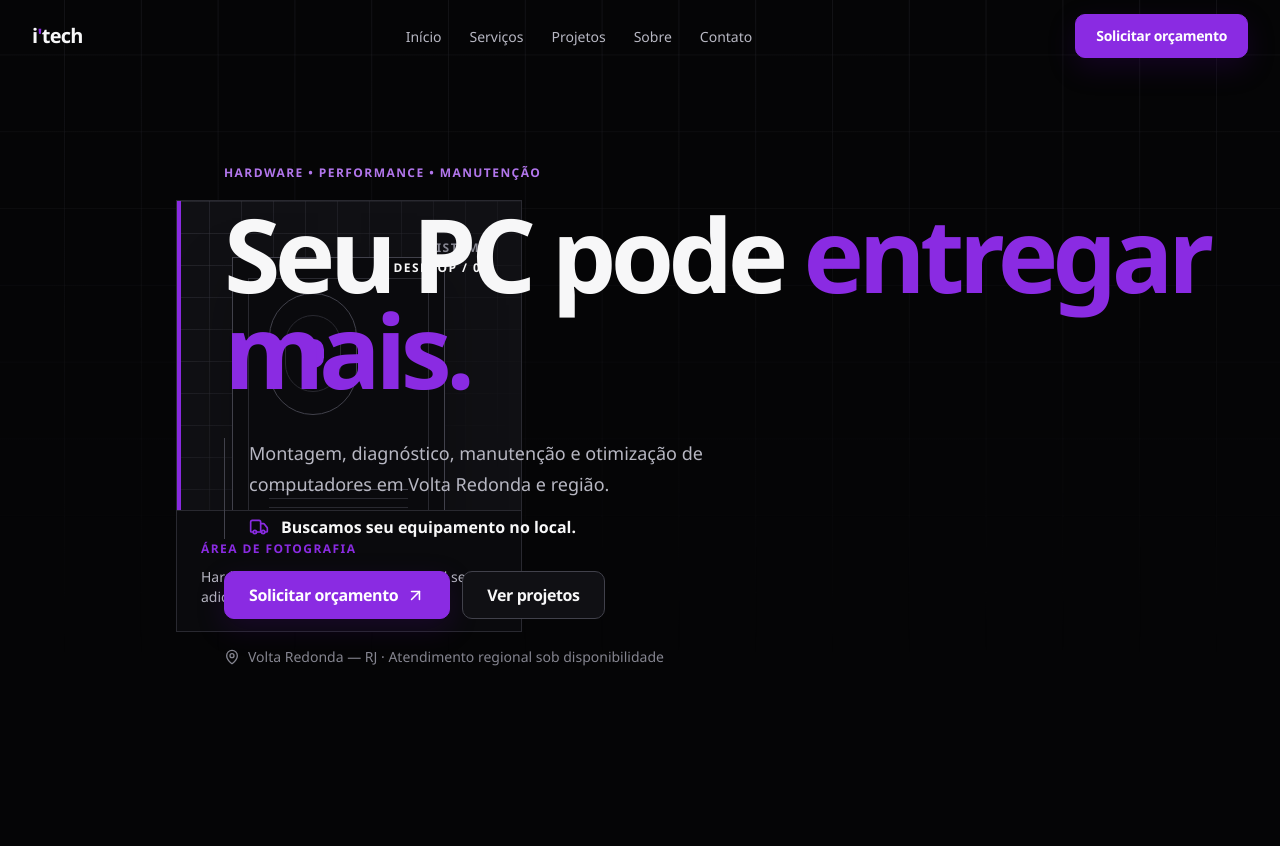
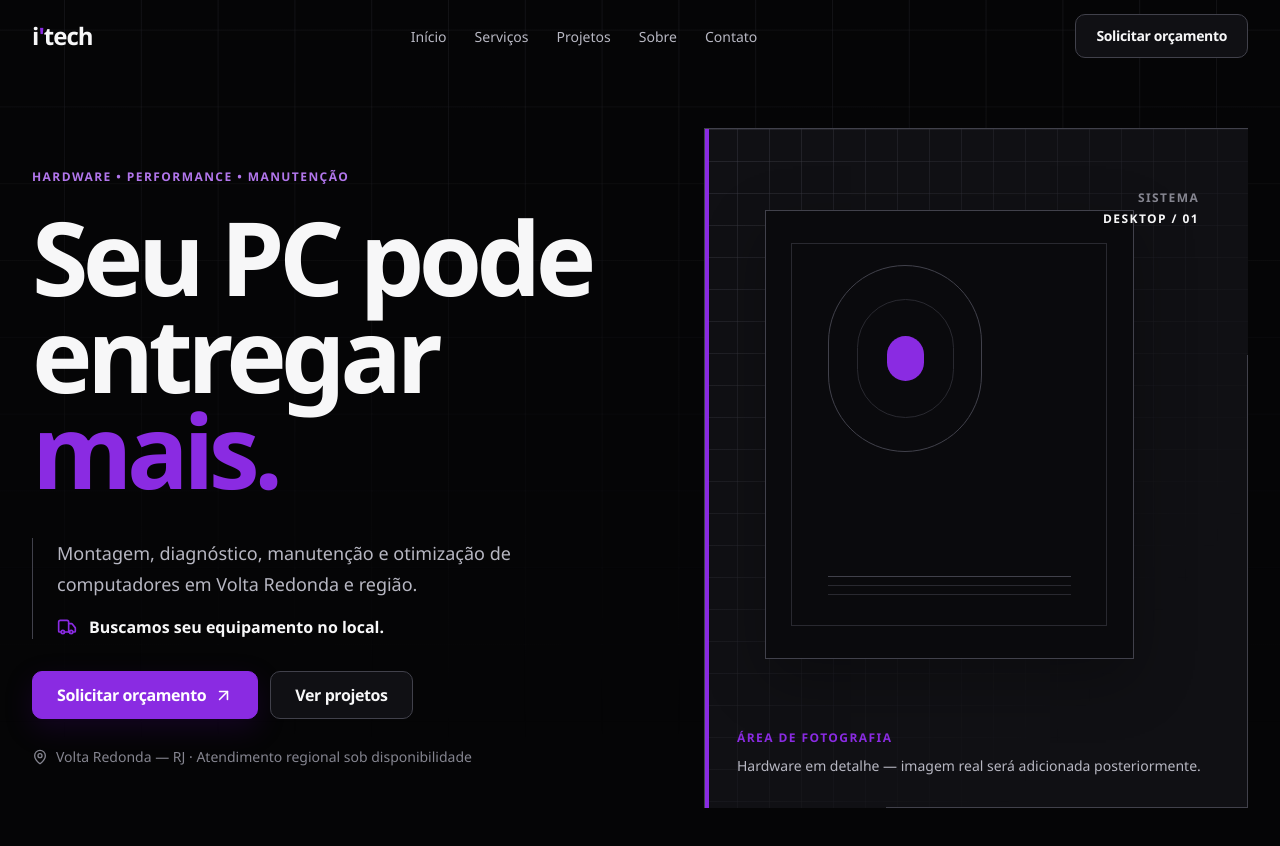
Before and after one commit to Gustavomrib/i-tech, a React (Vite) app: page / in a window 1280 px wide. Shown: the top 846 px of the page. Before the commit the page ends 800 px from the top, so only its background shows below. Built offline with nearby package versions, Linux system fonts and the light colour scheme.

Commit message:
refactor: refine hero composition

```diff
--- a/src/components/layout/Navbar.tsx
+++ b/src/components/layout/Navbar.tsx
@@ -59,7 +59,7 @@ export function Navbar() {
         <div className="flex h-18 items-center justify-between gap-6">
           <Link
             aria-label="i'tech — página inicial"
-            className="rounded-control text-xl font-bold tracking-[-0.04em] text-text-primary transition-ui hover:text-accent focus-visible:outline-focus"
+            className="rounded-control text-xl font-bold tracking-[-0.04em] text-text-primary transition-ui hover:text-accent focus-visible:outline-focus md:text-2xl"
             onClick={closeMenu}
             to="/"
           >
@@ -89,7 +89,7 @@ export function Navbar() {
           </nav>
 
           <div className="hidden md:block">
-            <Button href="#contato" size="sm">
+            <Button href="#contato" size="sm" variant="secondary">
               Solicitar orçamento
             </Button>
           </div>
--- a/src/components/sections/Hero.tsx
+++ b/src/components/sections/Hero.tsx
@@ -32,11 +32,11 @@ export function Hero() {
     >
       <div aria-hidden="true" className="hero-page-grid absolute inset-0 -z-10" />
 
-      <Container>
-        <div className="grid items-center lg:grid-cols-12">
+      <Container className="hero-container">
+        <div className="hero-layout">
           <motion.div
             animate="visible"
-            className="relative z-10 lg:col-span-8 lg:row-start-1"
+            className="hero-copy relative z-10"
             initial="hidden"
             variants={contentVariants}
           >
@@ -50,8 +50,10 @@ export function Hero() {
               id="hero-title"
               variants={itemVariants}
             >
-              Seu PC pode{' '}
-              <span className="text-primary">entregar mais.</span>
+              <span className="lg:block">Seu PC pode</span>{' '}
+              <span className="lg:block">
+                entregar <span className="text-primary">mais.</span>
+              </span>
             </motion.h1>
 
             <motion.div
@@ -93,16 +95,18 @@ export function Hero() {
           <motion.figure
             animate="visible"
             aria-labelledby="hardware-placeholder-caption"
-            className="hero-media relative mt-14 overflow-hidden border border-border bg-surface lg:col-span-5 lg:col-start-8 lg:row-start-1 lg:mt-0 lg:translate-x-8"
+            className="hero-media relative mt-14 overflow-hidden border-l border-t border-border-highlight bg-surface lg:mt-0"
             initial="hidden"
             variants={itemVariants}
           >
             <div aria-hidden="true" className="hero-technical-grid absolute inset-0" />
             <div aria-hidden="true" className="absolute inset-y-0 left-0 w-1 bg-primary" />
+            <div aria-hidden="true" className="absolute bottom-0 right-0 h-px w-2/3 bg-border-highlight" />
+            <div aria-hidden="true" className="absolute bottom-0 right-0 h-2/3 w-px bg-border-highlight" />
 
             <div
               aria-hidden="true"
-              className="absolute left-[16%] top-[13%] h-[68%] w-[62%] border border-border-highlight bg-background-secondary shadow-surface"
+              className="absolute left-[11%] top-[12%] h-[66%] w-[68%] border border-border-highlight bg-background-secondary shadow-surface"
             >
               <div className="absolute inset-[7%] border border-border" />
               <div className="absolute left-[17%] top-[12%] size-[42%] rounded-full border border-border-highlight">
@@ -122,7 +126,7 @@ export function Hero() {
             </div>
 
             <figcaption
-              className="absolute bottom-0 left-0 right-0 border-t border-border bg-background-secondary p-5 sm:p-6"
+              className="absolute bottom-6 left-6 right-8 sm:bottom-8 sm:left-8"
               id="hardware-placeholder-caption"
             >
               <span className="type-label text-primary">Área de fotografia</span>
--- a/src/styles/index.css
+++ b/src/styles/index.css
@@ -29,6 +29,7 @@
 
   /* Layout and rhythm. */
   --container-max: 76rem;
+  --container-wide: 90rem;
   --container-narrow: 52rem;
   --container-gutter: clamp(1rem, 4vw, 2rem);
   --section-space: clamp(4rem, 9vw, 7.5rem);
@@ -202,9 +203,27 @@
     mask-image: linear-gradient(to bottom, black, transparent 82%);
   }
 
+  .hero-container {
+    --container-max: var(--container-wide);
+  }
+
+  .hero-layout {
+    display: grid;
+    align-items: center;
+    gap: 3.5rem;
+  }
+
+  .hero-copy {
+    min-width: 0;
+    max-width: 48rem;
+  }
+
   .hero-media {
     aspect-ratio: 4 / 5;
     min-height: 27rem;
+    width: 100%;
+    max-width: 34rem;
+    justify-self: center;
   }
 
   .hero-technical-grid {
@@ -230,6 +249,24 @@
   }
 }
 
+@media (min-width: 64rem) {
+  .hero-layout {
+    grid-template-columns: minmax(0, 1.35fr) minmax(19rem, 0.8fr);
+    gap: clamp(3rem, 5vw, 6rem);
+  }
+
+  .hero-media {
+    justify-self: end;
+  }
+}
+
+@media (min-width: 80rem) {
+  .hero-layout {
+    grid-template-columns: minmax(0, 48rem) minmax(24rem, 34rem);
+    justify-content: space-between;
+  }
+}
+
 @media (prefers-reduced-motion: reduce) {
   html {
     scroll-behavior: auto;
```
